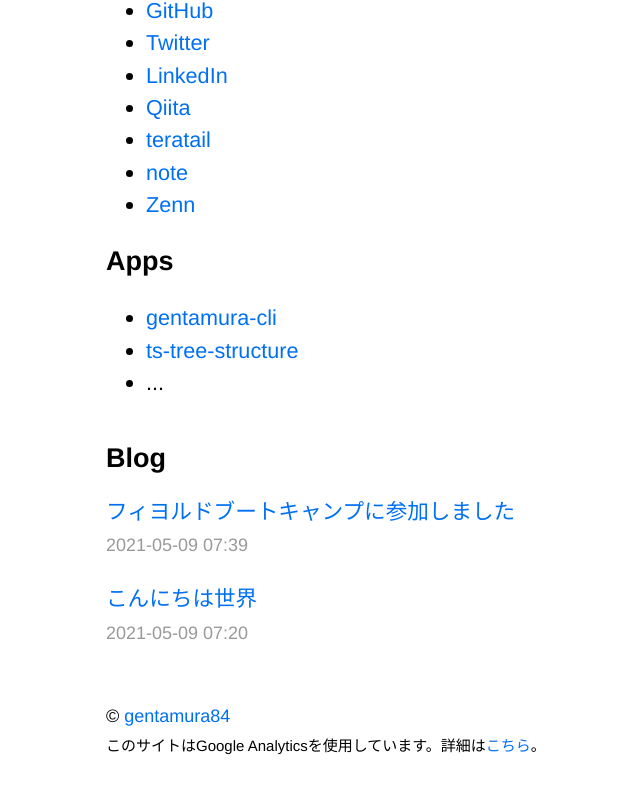
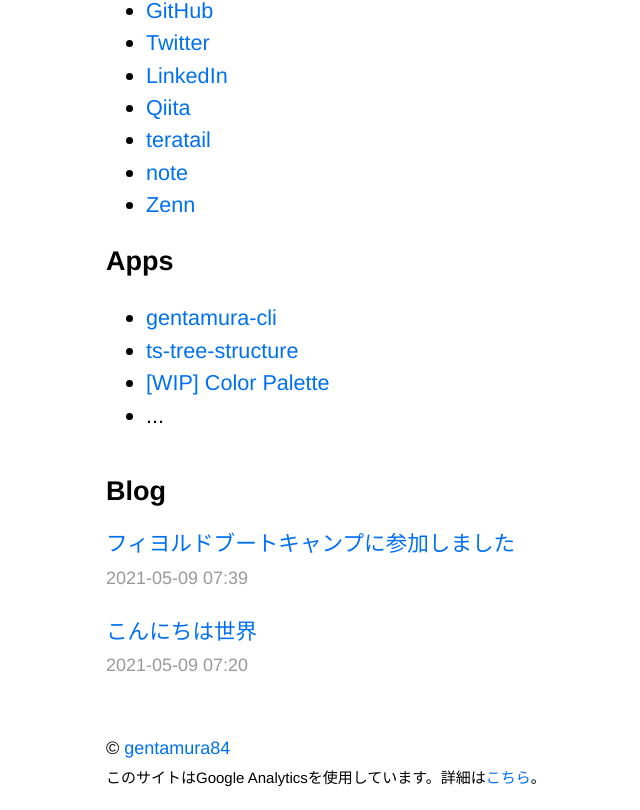
Before and after one commit to gentamura/nextjs-blog, a Next.js app: page / in a window 1280 px wide. Shown: the part 538-1348 px from the top of the page, without its empty margins (228-868 px from the left). Before the commit the page ends 1316 px from the top, so only its background shows below. Built offline with nearby package versions, Linux system fonts and the light colour scheme.

Commit message:
Update apps

```diff
--- a/src/pages/index.tsx
+++ b/src/pages/index.tsx
@@ -38,6 +38,7 @@ const Home: FC<Props> = ({ allPostsData }) => {
         <ul>
           <li><a href="https://www.npmjs.com/package/gentamura-cli">gentamura-cli</a></li>
           <li><a href="https://www.npmjs.com/package/ts-tree-structure">ts-tree-structure</a></li>
+          <li><a href="https://color-palette-psi.vercel.app/">[WIP] Color Palette</a></li>
           <li>...</li>
         </ul>
       </section>
```
